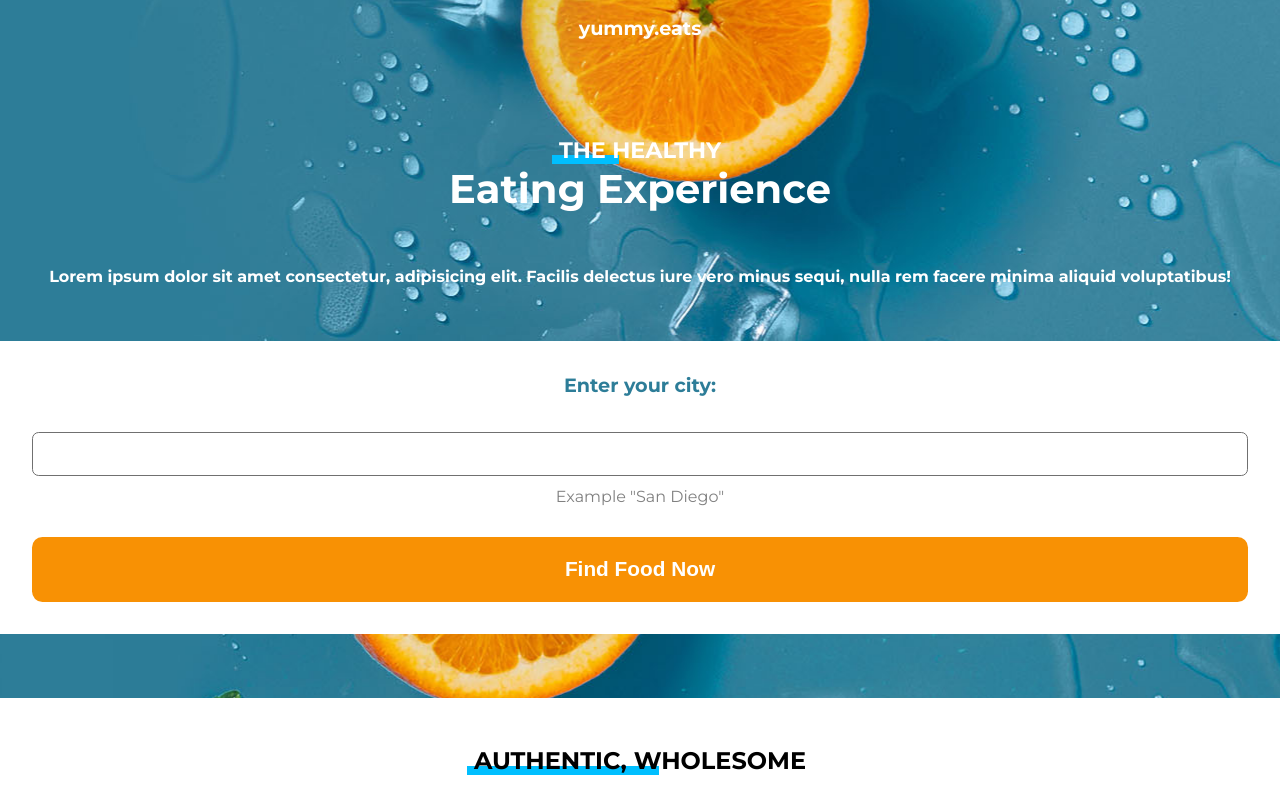
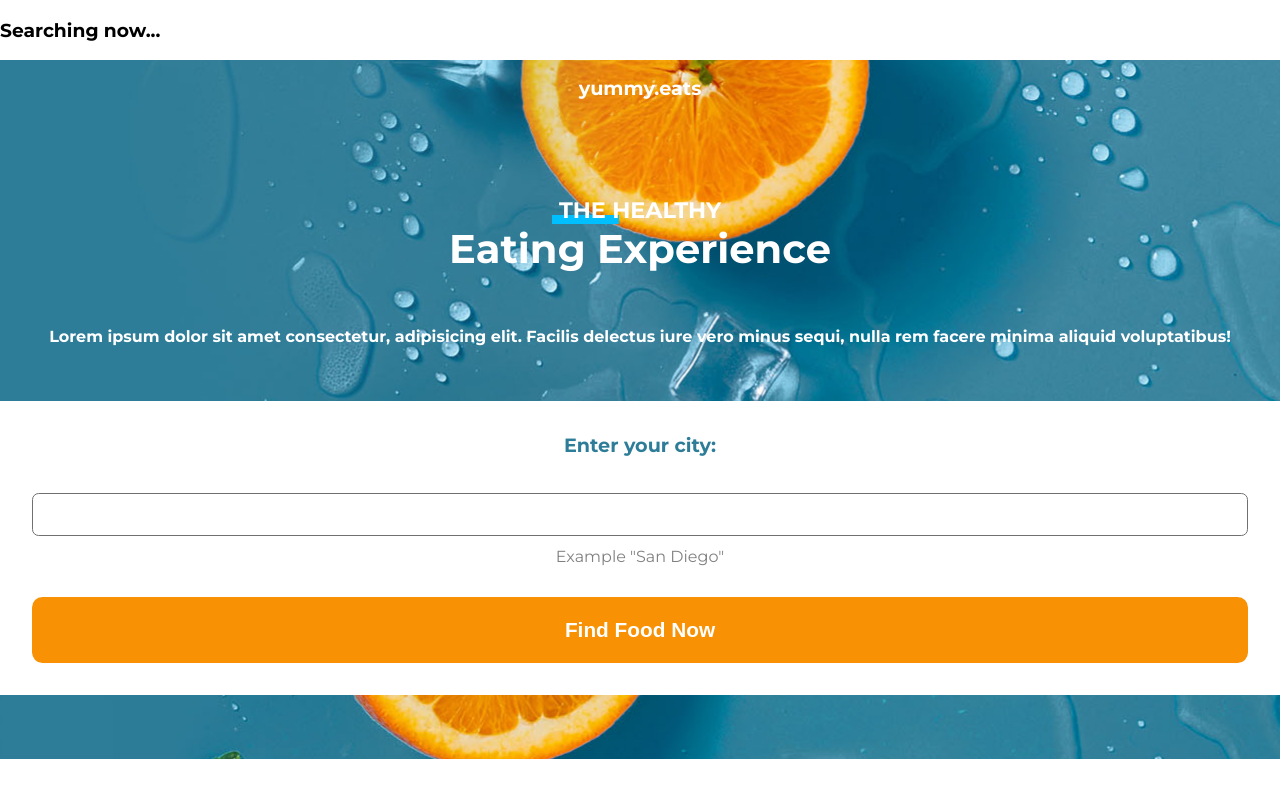
Before and after one commit to GH-Tiddy/first-webpage, a plain HTML site: page index.html in a window 1280 px wide. Both pictures are taken after a click on the button "Find Food Now". Shown: the top 792 px of the page. Drawn offline with Linux system fonts and the light colour scheme.

Commit message:
Updated index.html

```diff
--- a/index.html
+++ b/index.html
@@ -10,6 +10,10 @@
 </head>
 
 <body>
+
+    <div class="overlay" id="overlay">
+        <h3>Searching now...</h3>
+    </div>
 
     <div class="hero-bg">
         <section class="top">
@@ -28,7 +32,7 @@
                         <input type="text" name="city" id="city">
                         <p>Example "San Diego"</p>
                     </div>
-                    <input type="button" value="Find Food Now">
+                    <input type="button" value="Find Food Now" id=cta-btn>
                 </form>
             </div>
         </section>
@@ -38,9 +42,20 @@
         <div class="right-col">
             <h2>Authentic, Wholesome</h2>
             <p>Lorem ipsum dolor sit amet consectetur adipisicing elit. Blanditiis odio aliquam illum cupiditate dolorem inventore impedit rerum quasi iusto. Saepe repellendus perspiciatis deleniti commodi quis.</p>
-            <img src="images/food.jpg" alt="Picture of food in a bowl">
         </div>
+        <img src="images/food.jpg" alt="Picture of food in a bowl">
     </section>
+
+    <script>
+
+        let btn = document.getElementById('cta-btn');
+        let overlay = document.getElementById('overlay');
+        btn.addEventListener('click', () => {
+            overlay.style.display = 'grid';
+            overlay.classList.add('animate-overlay')
+        })
+
+    </script>
 
 </body>
 </html>
```
